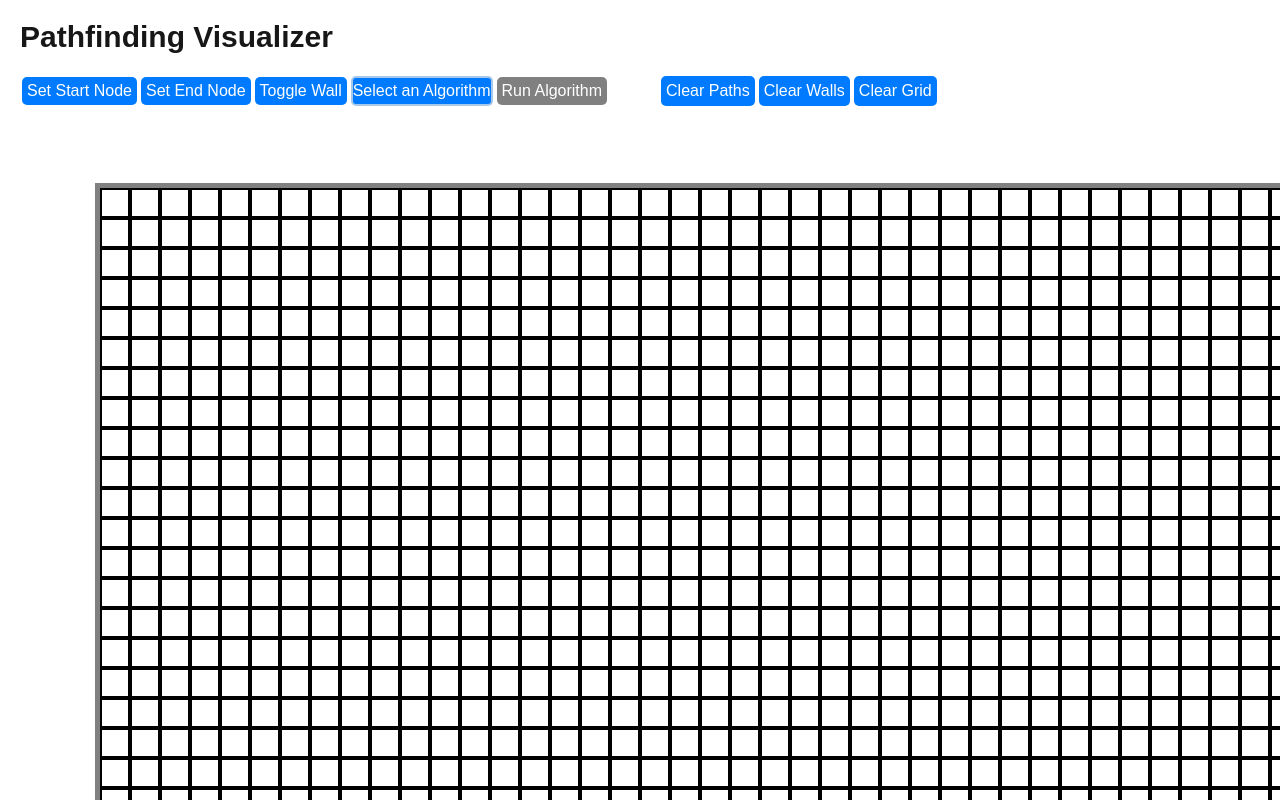
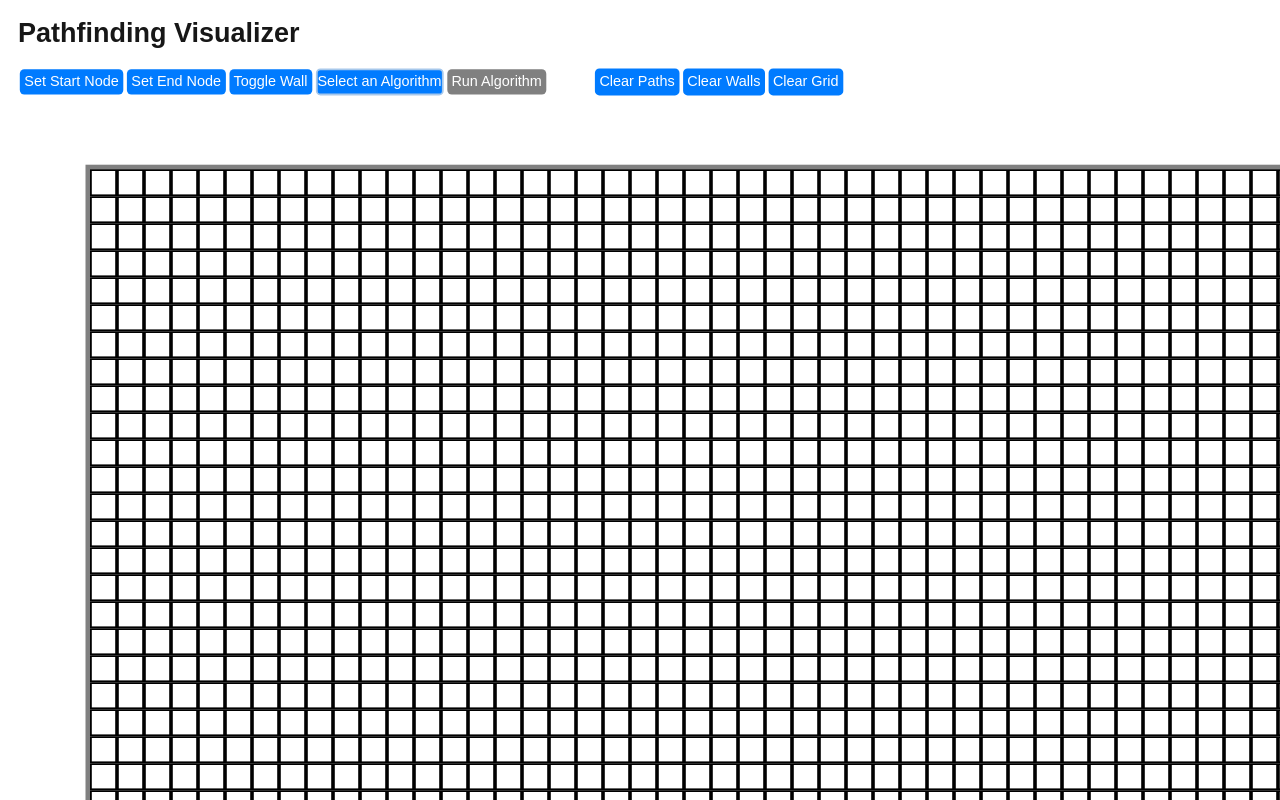
Before and after one commit to NomadicSasquatch/Pathfinding-Visualiser, a Next.js app: page / in a window 1280 px wide. Shown: the top 800 px of the page. Built offline with nearby package versions, Linux system fonts and the light colour scheme.

Commit message:
Bug Fix: Fixed app scaling issue on opening

```diff
--- a/src/app/components/Pathfinding Visualiser/PathfindingVisualiser.module.css
+++ b/src/app/components/Pathfinding Visualiser/PathfindingVisualiser.module.css
@@ -6,6 +6,9 @@
 .visualizerContainer {
   padding: 20px;
   width: max-content;
+  height: max-content;
+  transform: scale(0.90);
+  transform-origin: top left;
 }
 
 .tester {
--- a/src/app/config/config.js
+++ b/src/app/config/config.js
@@ -1,4 +1,4 @@
 export const NODE_SIZE = 30;
-export const GRID_ROWS = 22; //originally 22
-export const GRID_COLS = 55; // originally 55
+export const GRID_ROWS = 50; //originally 22
+export const GRID_COLS = 100; // originally 55
 export const DEFAULT_ALGO_DROPDOWN_TEXT = `Select an Algorithm`
```
